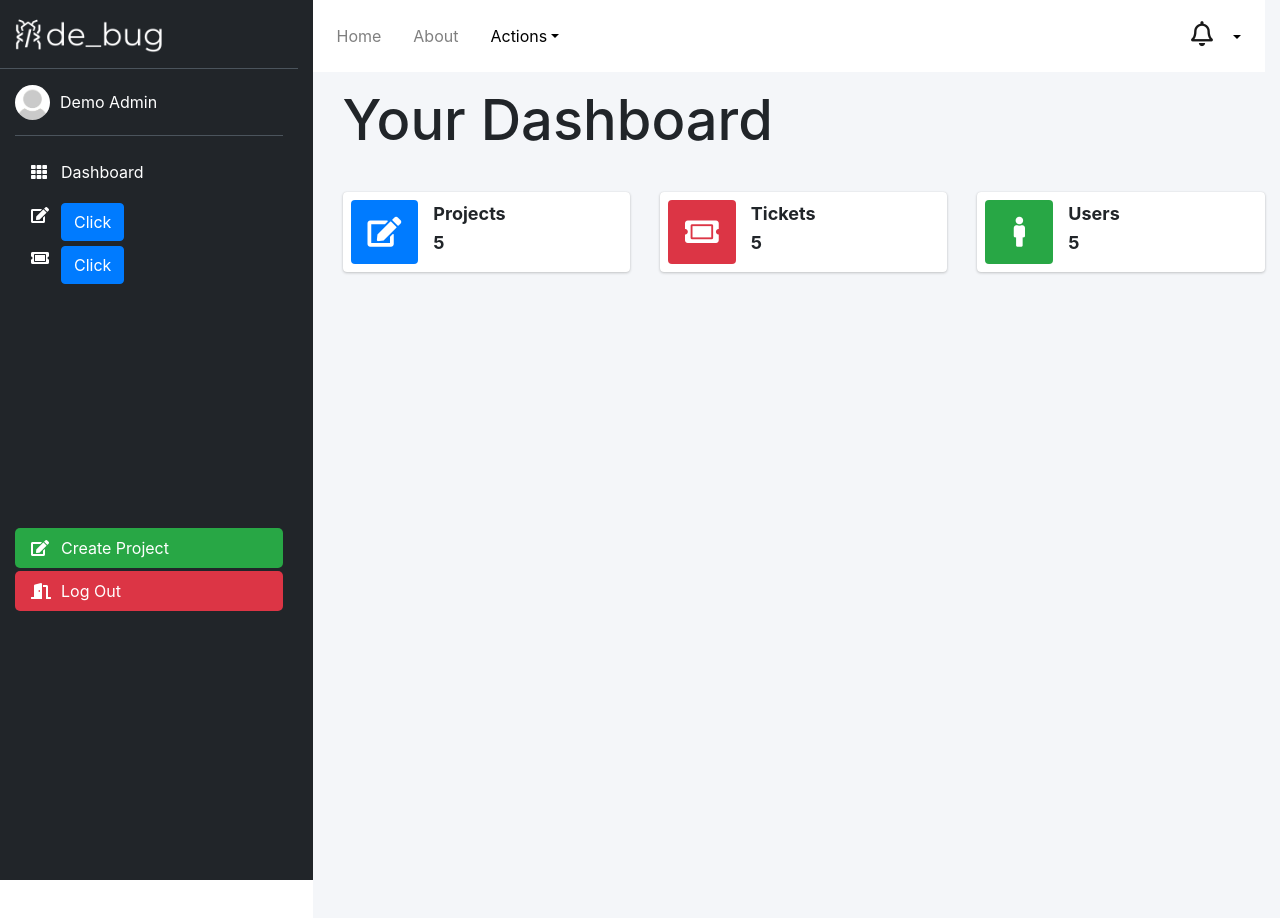
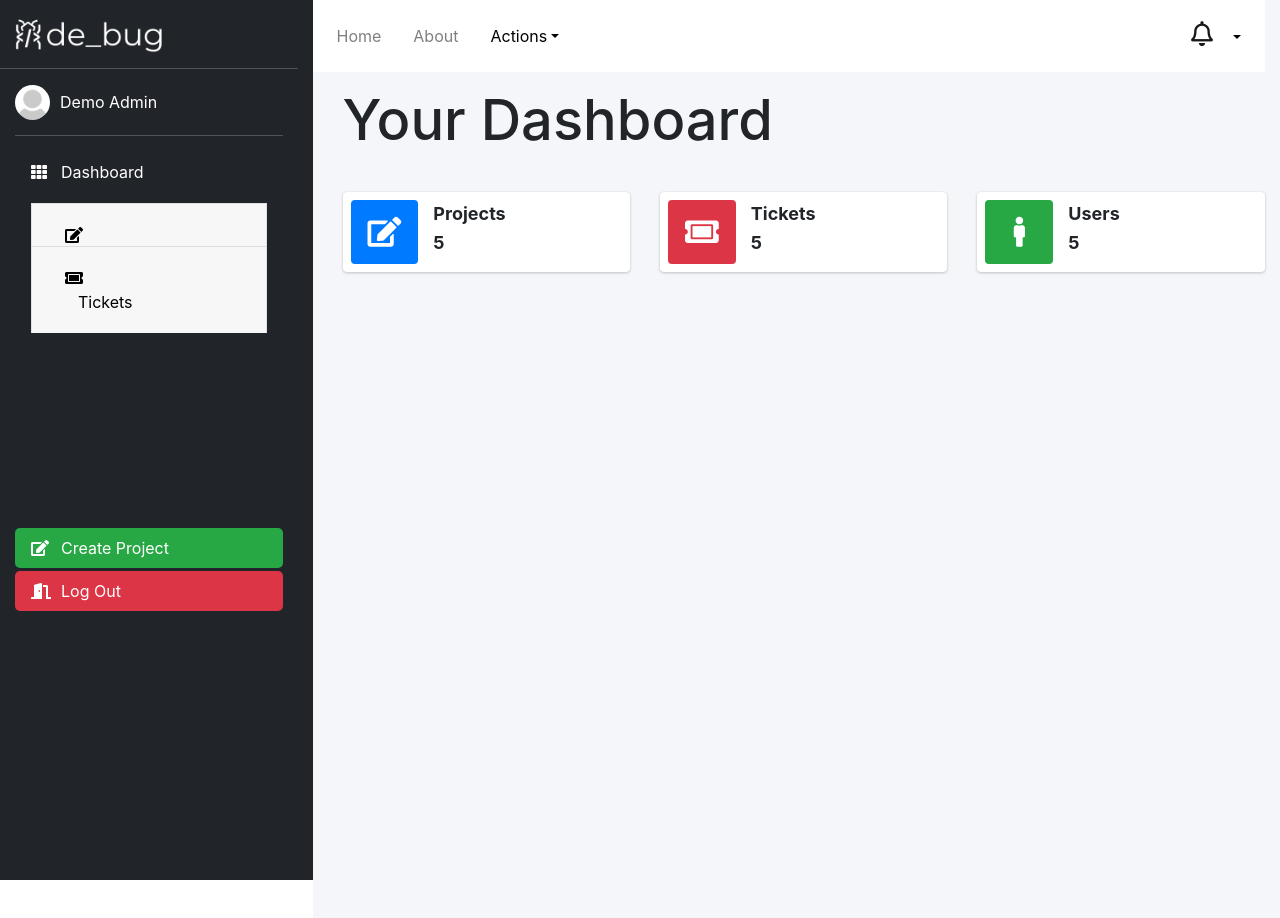
Before and after one commit to MichaelChung123/bug-tracker, a React (Create React App) app: page /demo/admin/dashboard in a window 1280 px wide. Shown: the top 918 px of the page. Built offline with nearby package versions, Linux system fonts and the light colour scheme.

Commit message:
working on accordion menu

```diff
--- a/src/components/sidebar/Sidebar.jsx
+++ b/src/components/sidebar/Sidebar.jsx
@@ -2,7 +2,7 @@ import React from 'react';
 import { useState } from 'react';
 import styled from 'styled-components';
 import { BrowserRouter as Router, Route, Link, withRouter } from "react-router-dom";
-import { Row, Col, Container, Image, Nav, NavDropdown, Button, Collapse } from 'react-bootstrap';
+import { Row, Col, Container, Image, Nav, NavDropdown, Button, Accordion, Card } from 'react-bootstrap';
 import SidebarLogo from './de_bug-logo.png';
 import UserIcon from './default-user.jpg';
 import '../../styles/SideBarStyle.css';
@@ -39,7 +39,6 @@ class SideNav extends React.Component {
                     name: 'Projects',
                     css: 'nav-icon fa fa-edit',
                     expandable: true,
-                    open: false,
                     key: 2
                 },
                 {
@@ -47,7 +46,6 @@ class SideNav extends React.Component {
                     name: 'Tickets',
                     css: 'nav-icon fas fa-ticket-alt',
                     expandable: true,
-                    open: false,
                     key: 3
                 },
             ],
@@ -76,19 +74,6 @@ class SideNav extends React.Component {
     onItemClick = (path) => {
         this.setState({ activePath: path });
     }
-
-    // onOpen = (key) => {
-    //     let items = this.state.items;
-
-    //     for (let i = 0; i < items.length; i++) {
-    //         console.log(items[i].key);
-    //         if(items[i].key === key) {
-    //             this.setState({
-    //                 items[i].open: !items[i].open
-    //             });
-    //         }
-    //     }
-    // }
 
     render() {
         const { items, actions, activePath } = this.state;
@@ -177,13 +162,6 @@ const StyledNavItem = styled.div`
 `;
 
 class NavItem extends React.Component {
-    constructor(props) {
-        super(props);
-        this.state = {
-            open: false
-        }
-    }
-
     handleClick = () => {
         const { path, onItemClick } = this.props;
         onItemClick(path);
@@ -192,37 +170,51 @@ class NavItem extends React.Component {
     render() {
         const { active } = this.props;
         return (
+            <div>
+                {
+                    this.props.expandable ? (
                         <StyledNavItem active={active} >
+                            <Accordion>
+                                <Card>
+                                    <Card.Header>
+                                        <Accordion.Toggle as={Button} variant="link" eventKey="0">
+                                            <Row>
+                                                <Col xs={1} sm={1} md={1} lg={1}>
+                                                    <i style={{ color: 'black' }} className={this.props.css} />
+                                                </Col>
+                                                <Col xs={10} sm={10} md={10} lg={10}>
+                                                    <Link style={{ color: 'black' }}>
+                                                        {this.props.name}
+                                                    </Link>
+                                                </Col>
+                                            </Row>
+                                        </Accordion.Toggle>
+                                    </Card.Header>
+                                    <Accordion.Collapse eventKey="0">
+                                        <Card.Body>Hello! I'm the body</Card.Body>
+                                    </Accordion.Collapse>
+                                </Card>
+                            </Accordion>
+                        </StyledNavItem >
+                    ) : (
+                            <StyledNavItem active={active} >
+
                                 <Row>
                                     <Col xs={1} sm={1} md={1} lg={1}>
                                         <i className={this.props.css} />
                                     </Col>
                                     <Col xs={10} sm={10} md={10} lg={10}>
-                        {this.props.expandable ? (
-                            <>
-                                <Button
-                                    onClick={() => this.setState({open: !this.state.open})}
-                                    aria-controls="example-collapse-text"
-                                    aria-expanded={this.state.open}
-                                >
-                                    Click
-                                </Button>
-                                <Collapse in={this.state.open}>
-                                    <div className='example-collapse-text'>
-                                        Anim pariatur cliche reprehenderit, enim eiusmod high life accusamus
-                                        terry richardson ad squid. Nihil anim keffiyeh helvetica, craft beer
-                                        labore wes anderson cred nesciunt sapiente ea proident.
-                                    </div>
-                                </Collapse>
-                            </>
-                        ) : (
+
                                         <Link to={this.props.path} onClick={this.handleClick}>
                                             {this.props.name}
                                         </Link>
-                            )}
                                     </Col>
                                 </Row>
                             </StyledNavItem >
+                        )
+                }
+            </div>
+
         )
     }
 }
```
Lines whose indentation alone changed are shown as unchanged.
